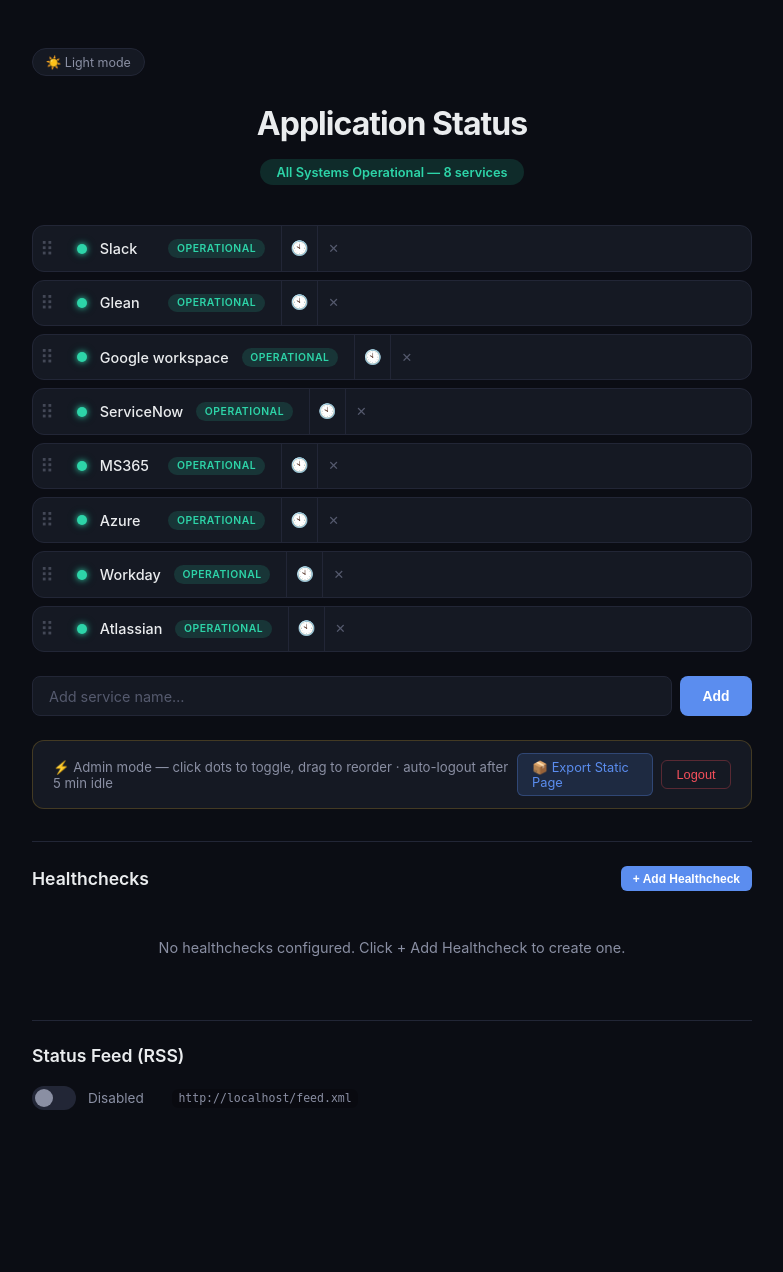
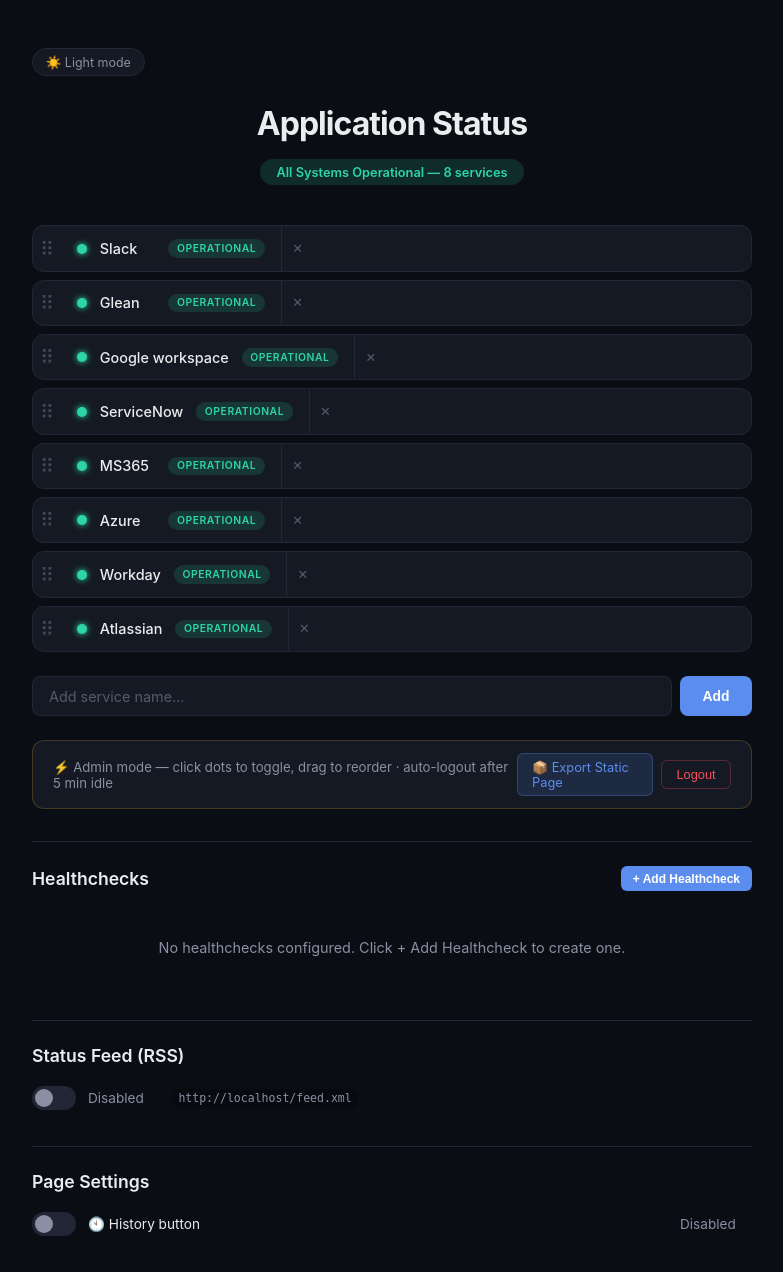
Before and after one commit to notsimar/status-my-page, a Flask app: page / in a window 1280 px wide. Shown: the whole page, without its empty margins (248-1031 px from the left). Before the commit the page ends 1110 px from the top, so only its background shows below. Run offline with Flask 3, Linux system fonts and the light colour scheme; the visitor is signed in with stand-in values (Sample User, id 1); data comes from the database, SQL or seed files in the repository; data that the repository does not hold is empty; parts of the project's set-up code (start-up, migrations or seed data) failed here and were passed over.

Commit message:
Make history button admin-togglable (off by default) via Page Settings

```diff
--- a/app.py
+++ b/app.py
@@ -29,6 +29,8 @@
     feed_xml,
     api_rss_status,
     api_rss_toggle,
+    api_settings_status,
+    api_settings_update,
     api_history,
     api_healthchecks,
     api_healthchecks_create,
@@ -386,6 +388,8 @@
 app.add_url_rule("/rss", "feed_xml_alias", feed_xml, methods=["GET"])
 app.add_url_rule("/api/rss", "api_rss_status", api_rss_status, methods=["GET"])
 app.add_url_rule("/api/rss", "api_rss_toggle", api_rss_toggle, methods=["POST"])
+app.add_url_rule("/api/settings", "api_settings_status", api_settings_status, methods=["GET"])
+app.add_url_rule("/api/settings", "api_settings_update", api_settings_update, methods=["POST"])
 app.add_url_rule("/api/history/<int:item_id>", "api_history", api_history)
 app.add_url_rule("/api/healthchecks", "api_healthchecks", api_healthchecks)
 app.add_url_rule("/api/healthchecks", "api_healthchecks_create", api_healthchecks_create, methods=["POST"])
--- a/static/css/style.css
+++ b/static/css/style.css
@@ -891,6 +891,11 @@
     color: var(--text-muted);
     min-width: 4.5rem;
 }
+.rss-admin-label {
+    font-size: 0.85rem;
+    color: var(--text);
+    flex: 1;
+}
 
 /* Toggle switch */
 .switch {
--- a/static/js/app.js
+++ b/static/js/app.js
@@ -452,3 +452,49 @@
 });
 // Sync button label with the theme already applied by the inline boot script
 syncThemeUI();
+
+// ── Settings: history button on/off (admin only) ──────────────────
+const historyEnabled = document.getElementById('historyEnabled');
+const historyState = document.getElementById('historyState');
+
+historyEnabled && historyEnabled.addEventListener('change', async () => {
+    if (!document.body.classList.contains('admin')) return;
+    const target = historyEnabled.checked;
+    if (historyState) historyState.textContent = 'Saving…';
+    historyEnabled.disabled = true;
+    try {
+        const res = await csrfFetch('/api/settings', {
+            method: 'POST',
+            headers: { 'Content-Type': 'application/json' },
+            body: JSON.stringify({ history_enabled: target })
+        });
+        const data = await res.json();
+        if (!res.ok) throw new Error(data.error || 'unknown');
+        // Apply locally: swap rows' history buttons, no full reload needed.
+        list && list.querySelectorAll('.status-row').forEach(row => {
+            const id = row.dataset.id;
+            const existing = row.querySelector('.btn-history');
+            if (target) {
+                if (!existing) {
+                    const btn = document.createElement('button');
+                    btn.className = 'btn-history';
+                    btn.title = 'View history';
+                    btn.dataset.id = id;
+                    btn.textContent = '🕙';
+                    const del = row.querySelector('.btn-delete');
+                    del ? row.insertBefore(btn, del) : row.appendChild(btn);
+                }
+            } else if (existing) {
+                existing.remove();
+            }
+        });
+        // Also hide the history modal if it's open against a removed button.
+        closeHistoryModal();
+        if (historyState) historyState.textContent = target ? 'Enabled' : 'Disabled';
+    } catch (err) {
+        if (historyState) historyState.textContent = 'Error: ' + err.message;
+        historyEnabled.checked = !target;  // revert to the previous state
+    } finally {
+        historyEnabled.disabled = false;
+    }
+});
--- a/statuspage/config.py
+++ b/statuspage/config.py
@@ -240,14 +240,37 @@
 
 def _save_rss(rss: dict) -> None:
     """Atomically write rss section into config.yaml with backup rotation."""
+    _save_section("rss", rss)
+
+
+def _load_settings() -> dict:
+    """Return raw settings section from config.yaml ({} when absent)."""
+    data = load_config()
+    sec = data.get("settings")
+    return sec if isinstance(sec, dict) else {}
+
+
+def history_enabled() -> bool:
+    """Whether the per-service history timeline is exposed (default: off).
+
+    Read on every call so an admin toggle from another browser tab or a
+    direct config.yaml edit takes effect without a restart. Opt-in via
+    ``settings: {history_enabled: true}`` in config.yaml or the admin UI.
+    """
+    return bool(_load_settings().get("history_enabled", False))
+
+
+def _save_section(section: str, section_data: dict) -> None:
+    """Atomically rewrite one top-level config.yaml section (backup rotation)."""
     with _CONFIG_LOCK:
         cfg_data = load_config()
         if not isinstance(cfg_data, dict):
             cfg_data = {"items": list(_ITEM_NAMES), "_base": {}}
-        for section in ("admin", "server"):
-            if section in cfg_data and section not in cfg_data.get("_base", {}):
-                cfg_data.setdefault("_base", {})[section] = cfg_data.pop(section, {})
-        cfg_data["rss"] = rss
+        # Preserve known top-level keys under _base during a rewrite
+        for key in ("admin", "server"):
+            if key in cfg_data and key not in cfg_data.get("_base", {}):
+                cfg_data.setdefault("_base", {})[key] = cfg_data.pop(key, {})
+        cfg_data[section] = section_data
         _rotate_backups()
         if CONFIG_PATH is None:
             return
@@ -262,3 +285,8 @@
                 os.unlink(tmp_path)
             except OSError:
                 pass
+
+
+def _save_settings(settings: dict) -> None:
+    """Atomically write settings section into config.yaml with backup rotation."""
+    _save_section("settings", settings)
--- a/statuspage/routes.py
+++ b/statuspage/routes.py
@@ -28,7 +28,10 @@
     delete_item,
     get_item_history,
 )
-from statuspage.config import _load_healthchecks, _save_healthchecks, _load_rss, _save_rss
+from statuspage.config import (
+    _load_healthchecks, _save_healthchecks, _load_rss, _save_rss,
+    _load_settings, _save_settings, history_enabled,
+)
 from statuspage import rss as rss_mod
 from input_filter import InputRejected, validate_json_data, validate_name, validate_notes, validate_int_param
 
@@ -40,7 +43,8 @@
     is_admin = session.get("admin", False)
     csrf = get_csrf() if is_admin else ""
     return render_template(
-        "index.html", items=items, session_admin=is_admin, csrf_token=csrf
+        "index.html", items=items, session_admin=is_admin, csrf_token=csrf,
+        history_enabled=history_enabled()
     )
 
 
@@ -79,7 +83,14 @@
 
 
 def api_history(item_id: int):
-    """Return history for a service. Public read — anyone can see status timeline."""
+    """Return history for a service. Public read — anyone can see status timeline.
+
+    Respect the admin-configurable history_enabled setting; when disabled
+    the endpoint 404s so the timeline is unreachable, not just hidden.
+    """
+    if not history_enabled():
+        from flask import abort
+        abort(404)
     result = get_item_history(item_id)
     if result is None:
         from flask import abort
@@ -746,3 +757,35 @@
 
     return jsonify(ok=True, enabled=enabled,
                    url=request.host_url.rstrip("/") + "/feed.xml")
+
+
+def api_settings_status():
+    """Public: current UI settings so the template/JS render the right state.
+
+    ``history_enabled`` controls the per-service history timeline (public
+    read visibility + API reachability).
+    """
+    return jsonify({
+        "history_enabled": history_enabled(),
+    })
+
+
+@require_admin()
+def api_settings_update():
+    """Update UI settings. Admin only.
+
+    ``POST /api/settings`` with JSON ``{"history_enabled": bool}``.
+    Persists to config.yaml ``settings: {history_enabled: ...}``.
+    """
+    data = validate_json_data(request.get_json(silent=True))
+    if "history_enabled" not in data:
+        return jsonify(error="history_enabled is required"), 400
+    enabled = data.get("history_enabled")
+    if not isinstance(enabled, bool):
+        return jsonify(error="history_enabled must be a boolean"), 400
+
+    settings = _load_settings()
+    settings["history_enabled"] = enabled
+    _save_settings(settings)
+
+    return jsonify(ok=True, history_enabled=enabled)
--- a/templates/index.html
+++ b/templates/index.html
@@ -41,7 +41,9 @@
                     </span>
                 </div>
                 <textarea class="notes-input" placeholder="Add status notes…" data-id="{{ item.id }}">{{ item.notes }}</textarea>
+                {% if history_enabled %}
                 <button class="btn-history" title="View history" data-id="{{ item.id }}">🕙</button>
+                {% endif %}
                 <button class="btn-delete" title="Delete this item" data-id="{{ item.id }}">✕</button>
             </div>
             {% endfor %}
@@ -101,6 +103,20 @@
             </div>
             <span id="rssState" class="rss-state">—</span>
             <code id="rssAdminUrl" class="rss-url">/feed.xml</code>
+        </div>
+    </div>
+
+    <!-- UI Settings Admin Panel -->
+    <div class="admin-section" id="settingsAdmin">
+        <h2 class="admin-section-title">Page Settings</h2>
+        <div class="rss-admin-row">
+            <div class="switch" title="Show the per-service history button to visitors">
+                <input type="checkbox" id="historyEnabled"
+                       {% if history_enabled %}checked{% endif %}>
+                <label for="historyEnabled"></label>
+            </div>
+            <span class="rss-admin-label">🕙 History button</span>
+            <span id="historyState" class="rss-state">{{ 'Enabled' if history_enabled else 'Disabled' }}</span>
         </div>
     </div>
     {% endif %}
```
Also changed, not shown: docs/api-reference.md (+37 -1 lines), docs/configuration.md (+13 -8 lines), tests/test_history.py (+14 -0 lines), README.md.
